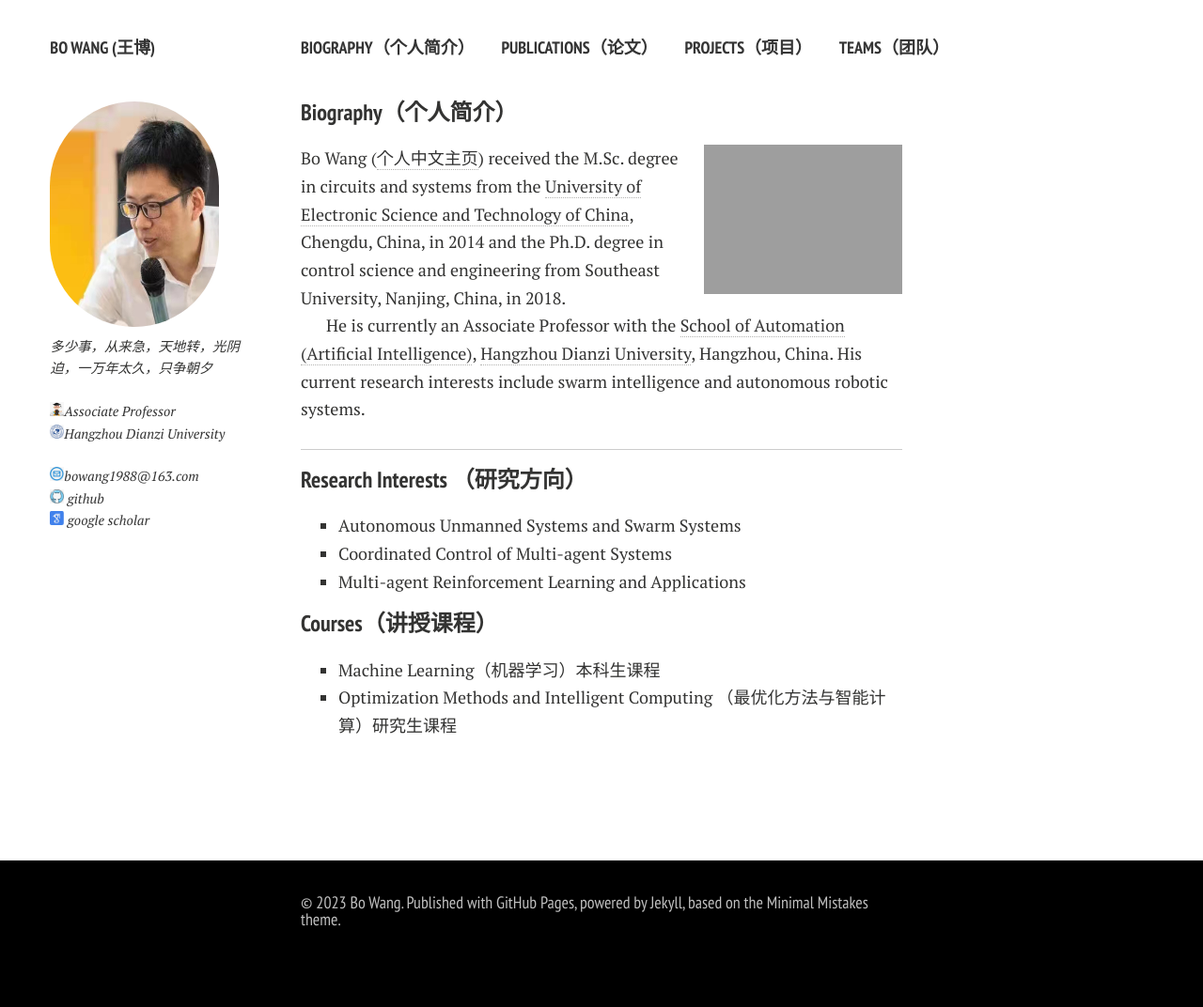
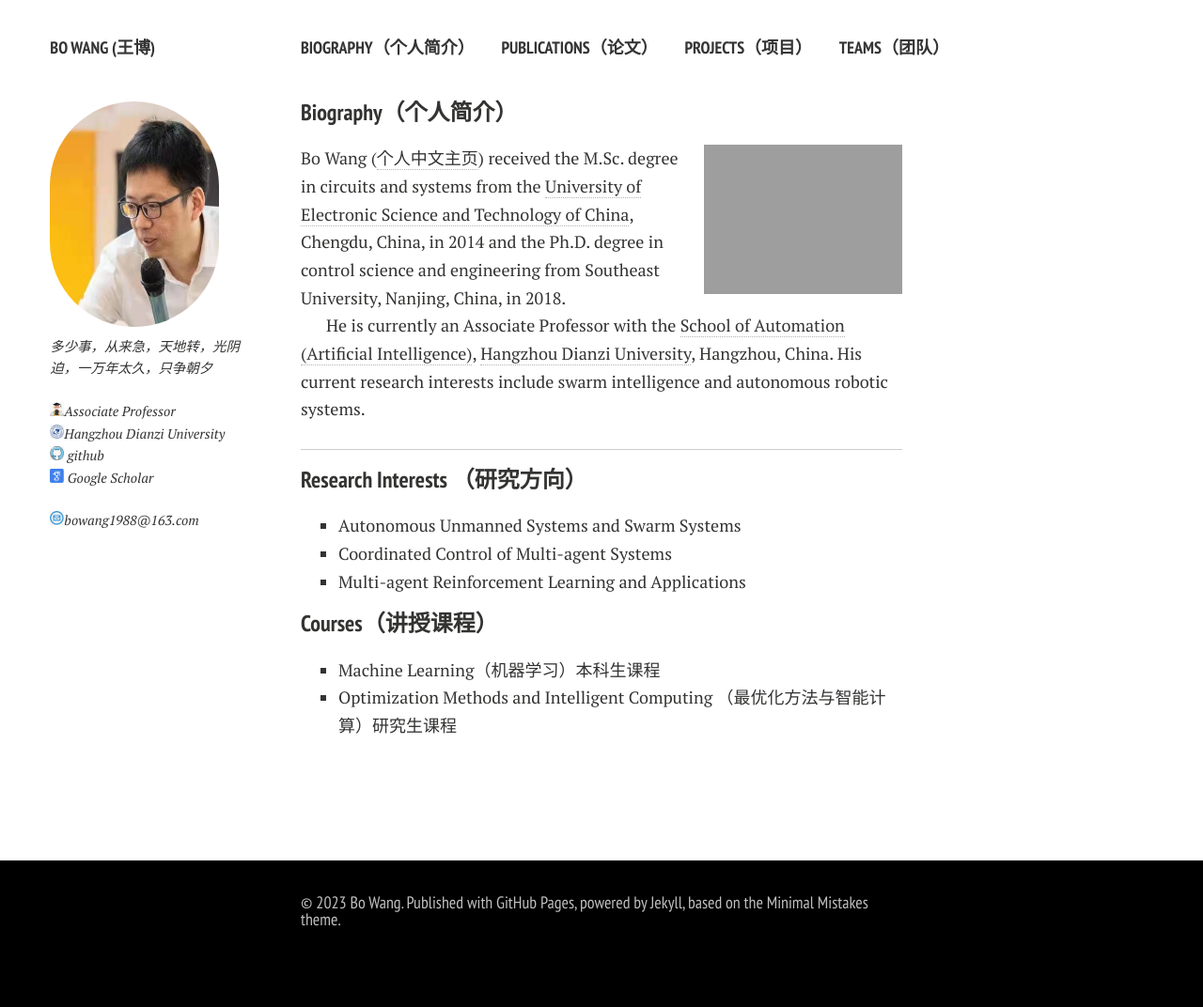
Before and after one commit to wennboo/wennboo.github.io, a Jekyll site: the page built from index.md, in a window 1280 px wide. Shown: the whole page at 94% size. Built offline with Jekyll 4.4.1, drawn with Linux system fonts in a browser that asks for light colours; nearby versions of some CDN libraries; comment, search, counter and statistics services are not loaded; a style sheet for code colours, icons or effects is not loaded.

Commit message:
Update author-bio.html

```diff
--- a/_includes/author-bio.html
+++ b/_includes/author-bio.html
@@ -8,8 +8,8 @@
 
 {% if site.owner.Institute%}<p style="text-indent:0;"><a href="{{ site.owner.Institute }}"><img src="{{ site.url }}/images/logo/hdu.png" width="15" height="15"></i>Hangzhou Dianzi University</a></p>{% endif %}
 
-{% if site.owner.email %}<p style="text-indent:0;margin-top:1.5em;"><a href="mailto:{{ site.owner.email }}" target="_blank"><img src="{{ site.url }}/images/logo/email.png" width="15" height="15"></i>{{ site.owner.email }}</a></p>{% endif %}
-
 {% if site.owner.github %}<p style="text-indent:0;"><a href="https://github.com/{{ site.owner.github }}"><img src="{{ site.url }}/images/logo/git.png" width="15" height="15"></i> github</a></p>{% endif %}
 
-{% if site.owner.scholar%}<p style="text-indent:0;"><a href="{{ site.owner.scholar}}"><img src="{{ site.url }}/images/logo/scholor.png" width="15" height="15"></i> google scholar</a></p>{% endif %}
+{% if site.owner.scholar%}<p style="text-indent:0;"><a href="{{ site.owner.scholar}}"><img src="{{ site.url }}/images/logo/scholor.png" width="15" height="15"></i> Google Scholar</a></p>{% endif %}
+
+{% if site.owner.email %}<p style="text-indent:0;margin-top:1.5em;"><a href="mailto:{{ site.owner.email }}" target="_blank"><img src="{{ site.url }}/images/logo/email.png" width="15" height="15"></i>{{ site.owner.email }}</a></p>{% endif %}
```
